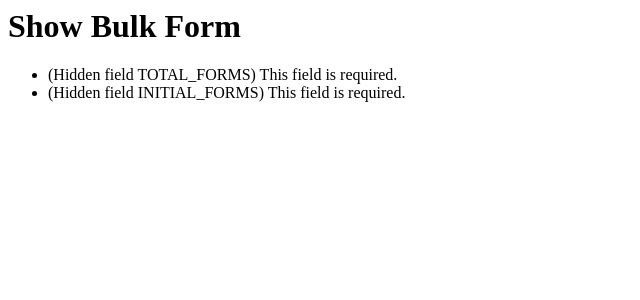
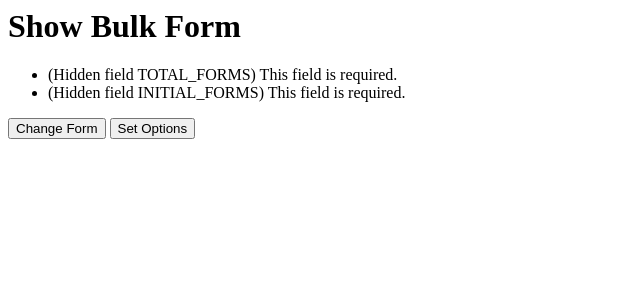
Before and after one commit to codecakes/form-kollect, a Django app: page /designer/show-bulk-forms/ in a window 1280 px wide. Shown: the top 300 px of the page, without its empty margins (0-640 px from the left). Run offline with Django 3.2, Linux system fonts and the light colour scheme.

Commit message:
added form review/edit and form add field options route  flow. TODO(codecakes): finish fill field options value flow

```diff
--- a/backend/form_kollect/apps/designer/forms.py
+++ b/backend/form_kollect/apps/designer/forms.py
@@ -1,8 +1,8 @@
 from django import forms
-
+from designer import constants
 
 class CreateForm(forms.Form):
-    choice_field = [("str", "String"), ("int", "Integer"), ("sel", "Select")]
+    choice_field = constants.CHOICE_FIELDS
     field_name = forms.CharField(
         max_length=120,
         min_length=2,
--- a/backend/form_kollect/apps/designer/templates/designer/bulk.html
+++ b/backend/form_kollect/apps/designer/templates/designer/bulk.html
@@ -1,4 +1,4 @@
-<h1>Add Bulk Form</h1>
+<h1>Design Bulk Form</h1>
 <form method="post" action="{% url 'designer-show-bulk-forms' %}">
     {% csrf_token %}
     {{ formset.management_form }}
--- /dev/null
+++ b/backend/form_kollect/apps/designer/templates/designer/create-form-options.html
@@ -0,0 +1 @@
+<p>Works</p>
--- a/backend/form_kollect/apps/designer/templates/designer/show-bulk.html
+++ b/backend/form_kollect/apps/designer/templates/designer/show-bulk.html
@@ -1,10 +1,19 @@
 <h1>Show Bulk Form</h1>
-<form>
+<form method="POST">
     {% csrf_token %}
     {{ formset.management_form }}
     {% for form in formset %}
-        {{ form.as_p }}
+        {{ form }}
         <br />
     {% endfor %}
-<!--    <input type="submit" value="Create Bulk Forms">-->
+    <input
+            type="submit"
+            name="edit"
+            value="Change Form"
+            formaction="{% url 'designer-bulk-forms' %}">
+    <input
+            type="submit"
+            name="next"
+            value="Set Options"
+            formaction="{% url 'designer-create-options' %}">
 </form>
--- a/backend/form_kollect/apps/designer/urls.py
+++ b/backend/form_kollect/apps/designer/urls.py
@@ -4,6 +4,10 @@
 urlpatterns = [
     path("index/", views.FormList.as_view(), name="designer-index"),
     path("create/", views.create, name="designer-create"),
-    path("create_bulk_forms/", views.create_bulk_forms, name="designer-bulk-forms"),
+    path("create_bulk_forms/",
+         views.create_bulk_forms,
+         name="designer-bulk-forms"),
     path("show-bulk-forms/", views.show_bulk_forms, name="designer-show-bulk-forms"),
+    # path("redirect-bulk-forms/", views.redirect_bulk_forms, name="redirect-bulk-forms"),
+    path("create-form-options/", views.create_form_options, name="designer-create-options"),
 ]
--- a/backend/form_kollect/apps/designer/views.py
+++ b/backend/form_kollect/apps/designer/views.py
@@ -1,6 +1,5 @@
 from django import forms
-from django.http import HttpResponse
-from django.shortcuts import render
+from django.shortcuts import render, redirect, reverse
 from django.views.generic import ListView
 
 from . import forms as designer_forms
@@ -9,6 +8,7 @@
 FORM_CREATE_TEMPLATE = "designer/create.html"
 FORM_BULK_TEMPLATE = "designer/bulk.html"
 FORM_SHOW_BULK_TEMPLATE = "designer/show-bulk.html"
+FORM_CREATE_FORM_OPTS_TEMPLATE = "designer/create-form-options.html"
 
 
 class FormList(ListView):
@@ -16,6 +16,7 @@
 
 
 def create(request):
+    """Creates (Bulk)Form Request."""
     context: dict = {}
     msg: str = ""
     error: str = ""
@@ -33,20 +34,26 @@
 
 
 def create_bulk_forms(request):
+    """Design bulk forms."""
     error: str = ""
     num_forms: int = 2
     context: dict = {}
     more_forms = designer_forms.AddMoreFormRequest(request.GET)
+    # Check for num_forms in request param
     if more_forms.is_valid():
-        num_forms = more_forms.cleaned_data["num_forms"]
+        # Create form set from request parameter if provided
+        num_forms = more_forms.cleaned_data.get("num_forms", num_forms)
+        FormSet = forms.formset_factory(designer_forms.CreateForm, extra=num_forms)
+        formset = FormSet()
     else:
         error = "Invalid Incoming Form."
-    FormSet = forms.formset_factory(designer_forms.CreateForm, extra=num_forms)
-    formset = FormSet()
+        print(error)
+        FormSet = forms.formset_factory(designer_forms.CreateForm)
+        formset = FormSet(request.POST)
     if not formset.is_valid():
         error = f"{error} Formset not valid. num_forms is {num_forms} type: {type(num_forms)}"
-        print("formset")
-        print(formset)
+        print("error in formset")
+        print(f"formset error: {formset.errors}")
     context.update(dict(formset=formset, error=error))
     return render(request, FORM_BULK_TEMPLATE, context=context)
 
@@ -56,3 +63,14 @@
     formset = FormSet(request.POST)
     context = dict(formset=formset)
     return render(request, FORM_SHOW_BULK_TEMPLATE, context=context)
+
+def create_form_options(request):
+    return render(request, FORM_CREATE_FORM_OPTS_TEMPLATE)
+
+# def redirect_bulk_forms(request):
+#     kwargs: dict = {}
+#     if request.method == "POST" and request.POST.get("edit"):
+#         return redirect(
+#             "designer-bulk-forms",
+#             **dict(submit_name=request.POST.get("edit")),
+#         )
```
Also changed, not shown: backend/form_kollect/apps/designer/constants.py (added, +32 -0 lines).
